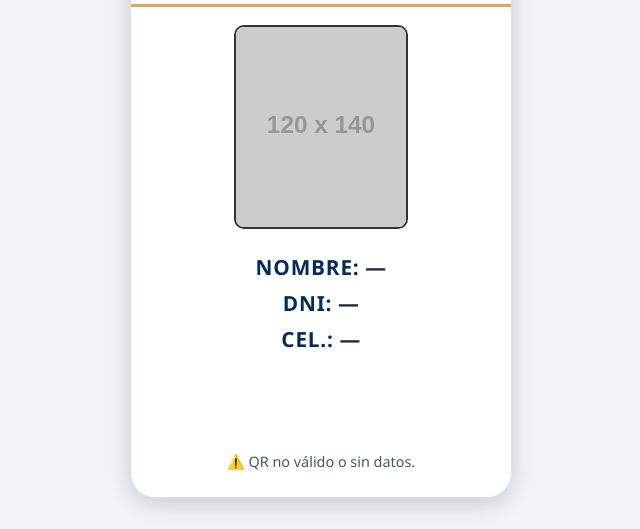
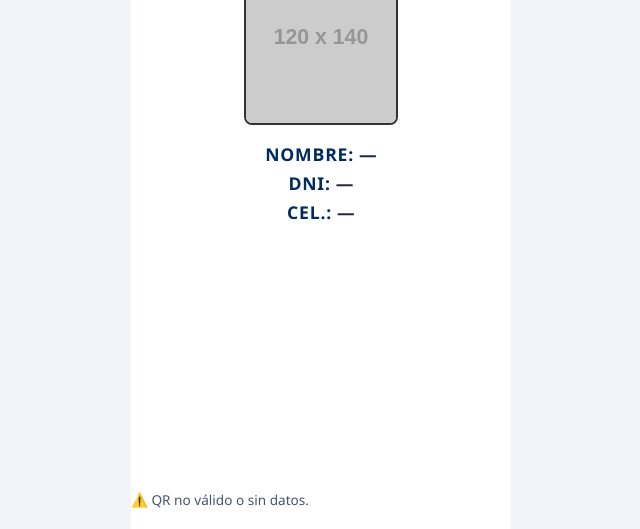
Before and after one commit to Jhulmar25/pruebapatas, a website: page index.html in a window 1280 px wide. Shown: the part 271-800 px from the top of the page, without its empty margins (319-959 px from the left). Drawn offline with Linux system fonts and the light colour scheme; placeholder pictures from the web are drawn by us.

Commit message:
Update styles.css

```diff
--- a/styles.css
+++ b/styles.css
@@ -1,27 +1,26 @@
 /* ======== FONDO GENERAL ======== */
-body {
+html, body {
+  margin: 0;
+  padding: 0;
+  height: 100%;
+  overflow: hidden;           /* 🔥 NO SCROLL EN TODA LA PÁGINA */
+  font-family: 'Segoe UI', sans-serif;
   background: #f1f5f9;
   display: flex;
   justify-content: center;
   align-items: center;
-  height: 100vh;               /* Ocupa toda la pantalla del móvil */
-  margin: 0;
-  font-family: 'Segoe UI', sans-serif;
 }
 
-/* ======== TARJETA / CREDENCIAL ======== */
+/* ======== TARJETA ======== */
 .credencial {
-  width: 92vw;                 /* Ancho casi total en móviles */
-  max-width: 380px;            /* Límite elegante */
-  height: 92vh;                /* Alta casi completa */
+  width: 92vw;
+  max-width: 380px;
+  height: 100vh;               /* 🔥 ocupa toda la pantalla */
   background: white;
-  border-radius: 25px;
-  box-shadow: 0 6px 25px rgba(0,0,0,0.18);
-  overflow: hidden;
-  text-align: center;
-  border: 1.7px solid #dbe0e6;
+  border-radius: 0;            /* 🔥 sin bordes redondeados para no desbordar */
+  overflow: hidden;            /* 🔥 evita scroll interno */
+  border: none;
 
-  /* Distribución vertical perfecta */
   display: flex;
   flex-direction: column;
   justify-content: flex-start;
@@ -29,46 +28,44 @@ body {
 
 /* ======== ENCABEZADO ======== */
 header h1 {
-  font-size: 1.9rem;
+  font-size: 1.6rem;
   color: #0b2545;
   font-weight: 900;
-  margin: 12px 0 3px 0;
+  margin: 8px 0 2px 0;
 }
 
 header .subtitulo {
-  font-size: 1.15rem;
+  font-size: 1rem;
   color: #1e293b;
   font-style: italic;
-  margin-bottom: 12px;
+  margin-bottom: 8px;
 }
 
-/* ======== LOGO DE LA ORGANIZACIÓN ======== */
+/* ======== LOGO ======== */
 .logo {
-  width: 230px;
+  width: 200px;
   height: auto;
-  margin: 0 auto 10px auto;
 }
 
-/* ======== SEPARADOR DORADO ======== */
+/* ======== SEPARADOR ======== */
 .contenido {
   border-top: 3px solid #d3a978;
-  margin-top: 5px;
-  padding-top: 18px;
+  padding-top: 10px;
 
   display: flex;
   flex-direction: column;
   align-items: center;
-  flex-grow: 1;                 /* Empuja contenido hacia abajo */
+  flex-grow: 1;
 }
 
-/* ======== FOTO DEL PASEADOR ======== */
+/* ======== FOTO ======== */
 .foto {
-  width: 170px;
-  height: 200px;
+  width: 150px;
+  height: 170px;
   border: 2px solid #333;
-  border-radius: 10px;
+  border-radius: 8px;
   overflow: hidden;
-  margin-bottom: 16px;
+  margin-top: 10px;
 }
 
 .foto img {
@@ -77,52 +74,31 @@ header .subtitulo {
   object-fit: cover;
 }
 
-/* ======== DATOS PERSONALES ======== */
+/* ======== DATOS ======== */
 .datos {
-  width: 90%;
+  width: 92%;
   text-align: center;
+  margin-top: 12px;
 }
 
 .datos p {
-  margin: 8px 0;
-  font-size: 1.3rem;             /* GRANDE para móviles */
-  font-weight: 700;              /* Elegante y fuerte */
+  margin: 5px 0;
+  font-size: 1.1rem;         /* elegante y visible */
+  font-weight: 700;
   color: #1e293b;
   letter-spacing: 0.3px;
 }
 
 .datos strong {
-  font-weight: 900;              /* Etiquetas en negrita máxima */
+  font-weight: 900;
   color: #002b5c;
   text-transform: uppercase;
   letter-spacing: 0.8px;
 }
 
-/* ======== PIE DE PÁGINA ======== */
+/* ======== FOOTER ======== */
 footer {
-  font-size: 0.9rem;
-  margin-top: auto;
-  padding-bottom: 12px;
+  font-size: 0.85rem;
+  margin-bottom: 6px;         /* pequeño margen */
   color: #475569;
 }
-
-footer a {
-  color: #1e40af;
-  text-decoration: none;
-}
-
-/* ======== RESPONSIVE EXTRA ======== */
-@media (max-height: 680px) {
-  .credencial {
-    height: 100vh;               /* Para pantallas muy pequeñas */
-  }
-
-  .foto {
-    width: 150px;
-    height: 170px;
-  }
-
-  .datos p {
-    font-size: 1.15rem;
-  }
-}
```
